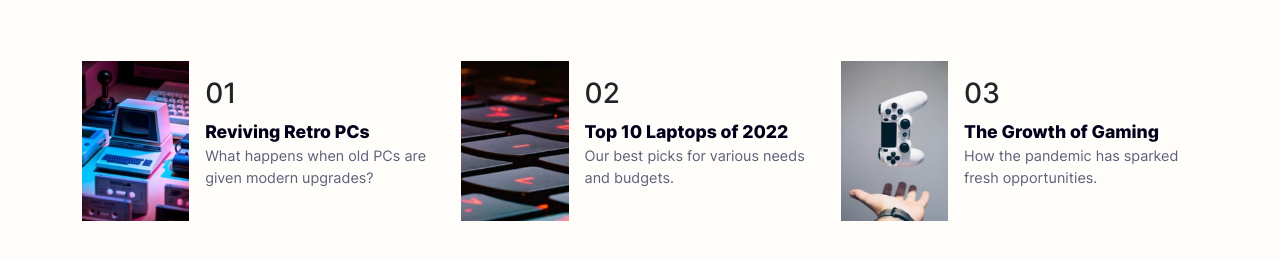
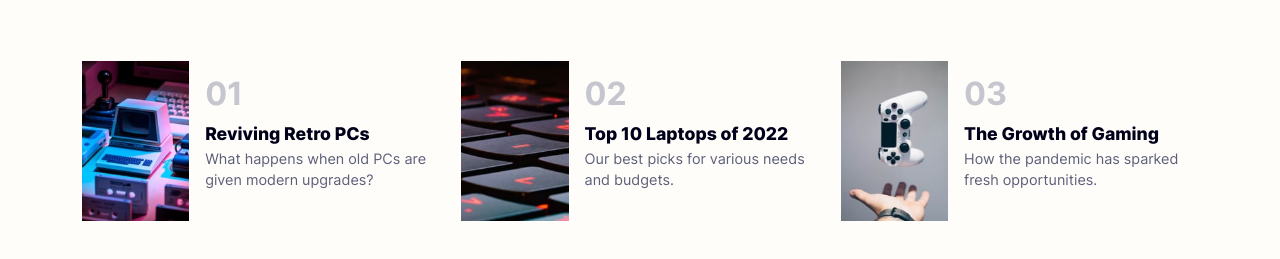
Before and after one commit to Zeddxx/news-homepage-main, a plain HTML site: page index.html in a window 1280 px wide. Shown: the part 683-942 px from the top of the page. Drawn offline with nearby package versions, Linux system fonts and the light colour scheme.

Commit message:
Update style.css

```diff
--- a/style.css
+++ b/style.css
@@ -172,7 +172,7 @@ main {
   image-resolution: 100%;
   object-fit: cover;
 }
-.content-div > h5 {
+.content-div > h3 {
   color: var(--fc-list);
   font-size: 2rem;
   font-weight: 700;
```
